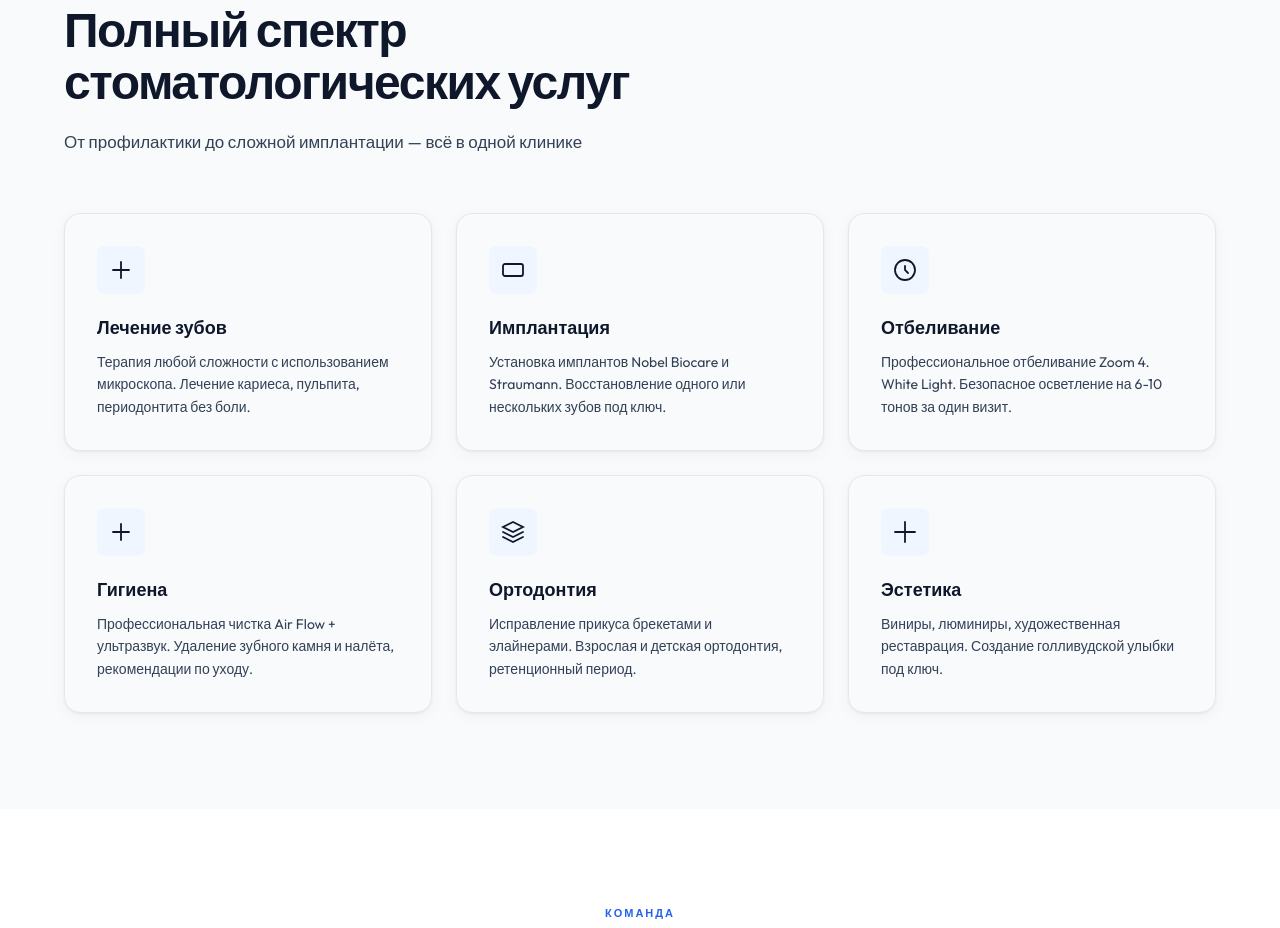
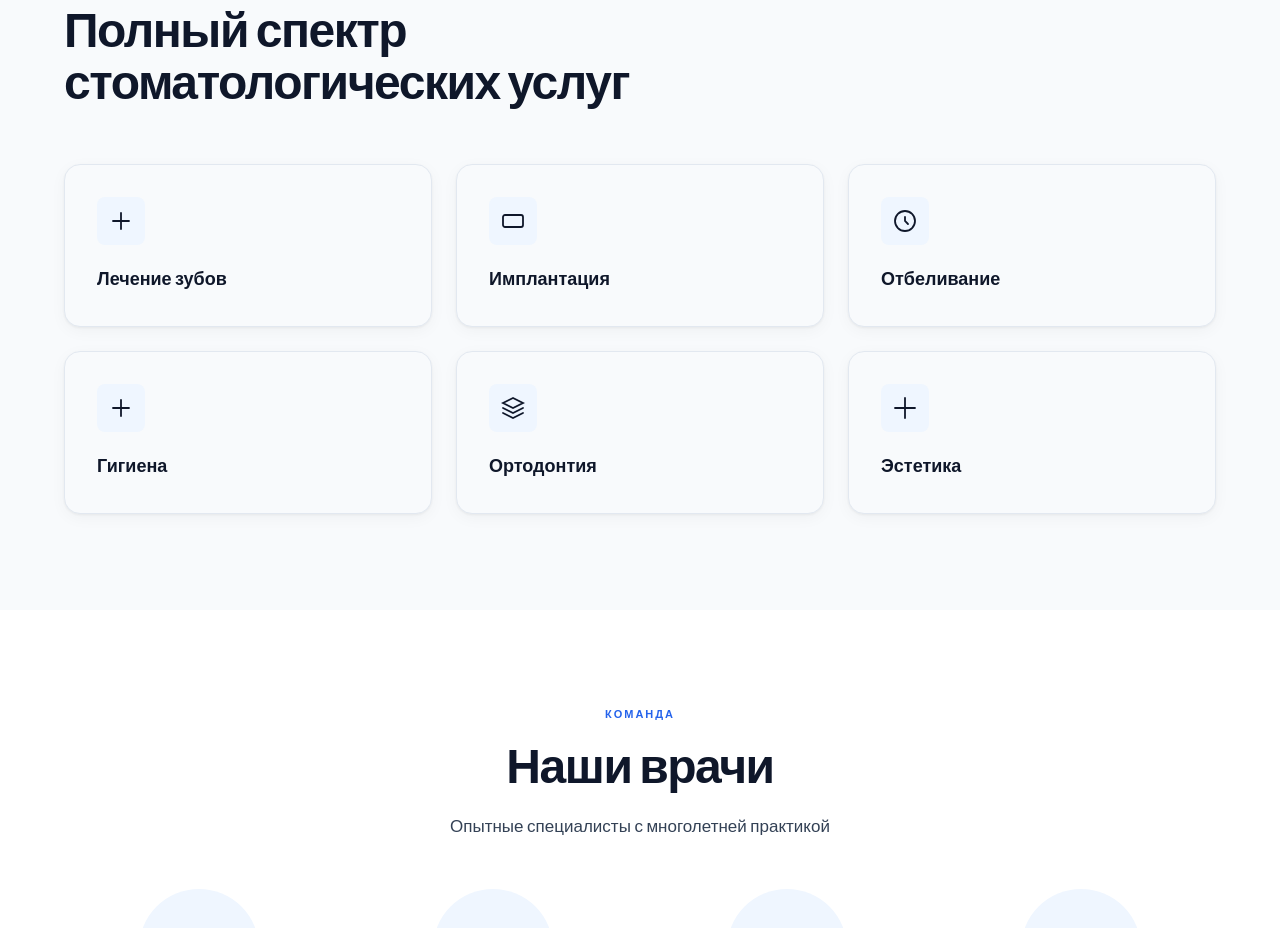
Before and after one commit to Anmuzzz/dentos, a website: page index.html in a window 1280 px wide. Shown: the part 1677-2605 px from the top of the page. Drawn offline with Linux system fonts and the light colour scheme; no server answers.

Commit message:
remove service descriptions

```diff
--- a/index.html
+++ b/index.html
@@ -428,12 +428,6 @@
     .service-card h3 {
       font-size: 18px;
       font-weight: 600;
-      margin-bottom: 8px;
-    }
-    .service-card p {
-      font-size: 14px;
-      color: var(--text-secondary);
-      line-height: 1.6;
     }
     @media (max-width: 768px) {
       .services-grid {
@@ -959,7 +953,6 @@
       <div class="services-header reveal">
         <div class="section-label">Наши услуги</div>
         <h2 class="section-title">Полный спектр <br/>стоматологических услуг</h2>
-        <p class="section-desc">От профилактики до сложной имплантации — всё в одной клинике</p>
       </div>
       <div class="services-grid">
         <div class="service-card reveal">
@@ -967,42 +960,36 @@
             <svg width="24" height="24" viewBox="0 0 24 24" fill="none" stroke="currentColor" stroke-width="1.8" stroke-linecap="round"><path d="M12 4v16M4 12h16"/></svg>
           </div>
           <h3>Лечение зубов</h3>
-          <p>Терапия любой сложности с использованием микроскопа. Лечение кариеса, пульпита, периодонтита без боли.</p>
         </div>
         <div class="service-card reveal">
           <div class="icon-wrap">
             <svg width="24" height="24" viewBox="0 0 24 24" fill="none" stroke="currentColor" stroke-width="1.8" stroke-linecap="round"><rect x="2" y="6" width="20" height="12" rx="2"/></svg>
           </div>
           <h3>Имплантация</h3>
-          <p>Установка имплантов Nobel Biocare и Straumann. Восстановление одного или нескольких зубов под ключ.</p>
         </div>
         <div class="service-card reveal">
           <div class="icon-wrap">
             <svg width="24" height="24" viewBox="0 0 24 24" fill="none" stroke="currentColor" stroke-width="1.8" stroke-linecap="round"><circle cx="12" cy="12" r="10"/><path d="M12 8v4l3 3"/></svg>
           </div>
           <h3>Отбеливание</h3>
-          <p>Профессиональное отбеливание Zoom 4. White Light. Безопасное осветление на 6-10 тонов за один визит.</p>
         </div>
         <div class="service-card reveal">
           <div class="icon-wrap">
             <svg width="24" height="24" viewBox="0 0 24 24" fill="none" stroke="currentColor" stroke-width="1.8" stroke-linecap="round"><path d="M20 12H4"/><path d="M12 4v16"/></svg>
           </div>
           <h3>Гигиена</h3>
-          <p>Профессиональная чистка Air Flow + ультразвук. Удаление зубного камня и налёта, рекомендации по уходу.</p>
         </div>
         <div class="service-card reveal">
           <div class="icon-wrap">
             <svg width="24" height="24" viewBox="0 0 24 24" fill="none" stroke="currentColor" stroke-width="1.8" stroke-linecap="round"><path d="M12 2L2 7l10 5 10-5-10-5z"/><path d="M2 17l10 5 10-5"/><path d="M2 12l10 5 10-5"/></svg>
           </div>
           <h3>Ортодонтия</h3>
-          <p>Исправление прикуса брекетами и элайнерами. Взрослая и детская ортодонтия, ретенционный период.</p>
         </div>
         <div class="service-card reveal">
           <div class="icon-wrap">
             <svg width="24" height="24" viewBox="0 0 24 24" fill="none" stroke="currentColor" stroke-width="1.8" stroke-linecap="round"><path d="M12 2v20M2 12h20"/></svg>
           </div>
           <h3>Эстетика</h3>
-          <p>Виниры, люминиры, художественная реставрация. Создание голливудской улыбки под ключ.</p>
         </div>
       </div>
     </div>
```
